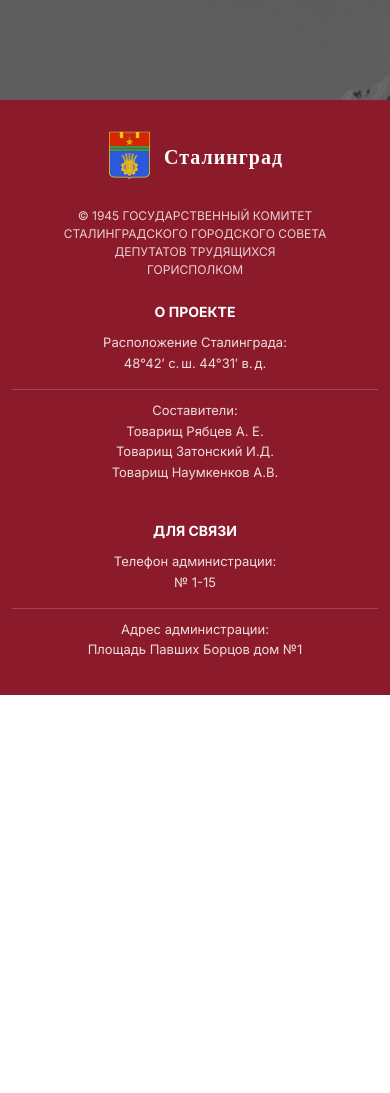
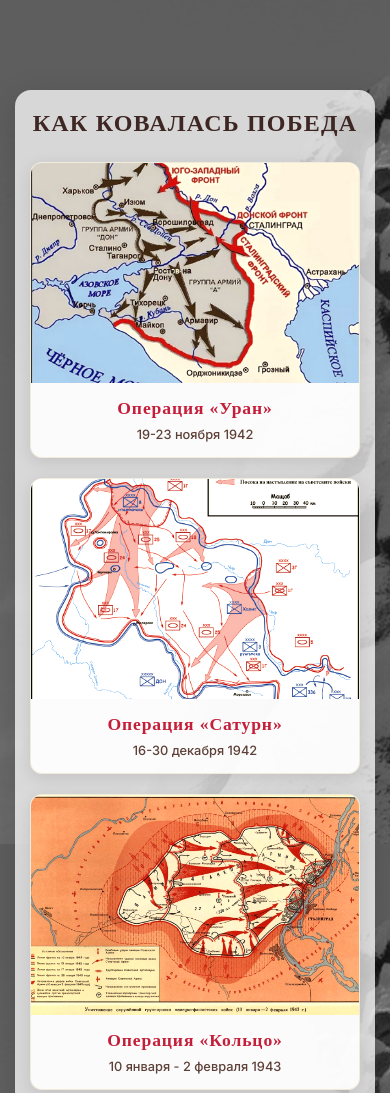
Before and after one commit to artcomXX/Volgograd, a plain HTML site: page pages/stalingrad.html in a window 390 px wide. Shown: the part 4220-5313 px from the top of the page. Before the commit the page ends 4915 px from the top, so only its background shows below. Drawn offline with nearby package versions, Linux system fonts and the light colour scheme.

Commit message:
Volgograd

```diff
--- a/pages/st.css
+++ b/pages/st.css
@@ -1644,3 +1644,175 @@ h1 {
         line-height: 1.6 !important;
     }
 }
+
+/* ========== СЕКЦИЯ КАРТ ОПЕРАЦИЙ ========== */
+.operations-section {
+    padding: 0 20px;
+}
+
+.operations-container {
+    max-width: 1400px;
+    margin: 0 auto;
+    background: rgba(255, 255, 255, 0.75);
+    border-radius: 20px;
+    padding: 40px 30px;
+    box-shadow: 0 8px 32px rgba(0, 0, 0, 0.15);
+}
+
+.operations-title {
+    font-family: 'Monomakh', serif;
+    font-size: 2.5rem;
+    text-align: center;
+    color: #3E2723;
+    letter-spacing: 0.05em;
+    text-transform: uppercase;
+    margin-bottom: 40px;
+}
+
+.operations-grid {
+    display: grid;
+    grid-template-columns: repeat(3, 1fr);
+    gap: 30px;
+}
+
+.operation-card {
+    background: rgba(255, 255, 255, 0.9);
+    border-radius: 12px;
+    overflow: hidden;
+    box-shadow: 0 4px 16px rgba(0, 0, 0, 0.1);
+    border: 1px solid rgba(201, 169, 97, 0.2);
+}
+
+.operation-card:hover {
+    box-shadow: 0 12px 32px rgba(0, 0, 0, 0.2);
+}
+
+.operation-image {
+    position: relative;
+    width: 100%;
+    height: 280px;
+    overflow: hidden;
+}
+
+.operation-image img {
+    width: 100%;
+    height: 100%;
+    object-fit: cover;
+    filter: sepia(20%) contrast(1.05);
+}
+
+.operation-desc {
+    padding: 20px;
+    text-align: center;
+    display: flex;
+    flex-direction: column;
+    gap: 8px;
+}
+
+.operation-name {
+    font-family: 'Monomakh', serif;
+    font-size: 1.3rem;
+    font-weight: 700;
+    color: #C41E3A;
+    letter-spacing: 0.05em;
+    display: block;
+}
+
+.operation-date {
+    font-size: 0.9rem;
+    color: #5D4037;
+    font-weight: 500;
+    display: block;
+}
+
+/* ========== АДАПТИВНОСТЬ ========== */
+
+@media (max-width: 1024px) {
+    .operations-grid {
+        grid-template-columns: repeat(2, 1fr);
+        gap: 25px;
+    }
+
+    .operations-container {
+        padding: 30px 25px;
+    }
+
+    .operations-title {
+        font-size: 2.2rem;
+    }
+
+    .operation-image {
+        height: 260px;
+    }
+}
+
+@media (max-width: 768px) {
+    .operations-section {
+        margin: 40px 0 60px;
+        padding: 0 15px;
+    }
+
+    .operations-container {
+        padding: 25px 20px;
+        border-radius: 16px;
+    }
+
+    .operations-title {
+        font-size: 1.8rem;
+        margin-bottom: 30px;
+    }
+
+    .operations-grid {
+        grid-template-columns: 1fr;
+        gap: 20px;
+    }
+
+    .operation-image {
+        height: 240px;
+    }
+
+    .operation-name {
+        font-size: 1.2rem;
+    }
+
+    .operation-date {
+        font-size: 0.85rem;
+    }
+}
+
+@media (max-width: 480px) {
+    .operations-container {
+        padding: 20px 15px;
+    }
+
+    .operations-title {
+        font-size: 1.5rem;
+        margin-bottom: 25px;
+    }
+
+    .operation-image {
+        height: 220px;
+    }
+
+    .operation-name {
+        font-size: 1.1rem;
+    }
+
+    .operation-date {
+        font-size: 0.8rem;
+    }
+
+    .operation-desc {
+        padding: 15px;
+    }
+}
+
+@media (max-width: 360px) {
+    .operation-image {
+        height: 200px;
+    }
+
+    .operations-title {
+        font-size: 1.3rem;
+    }
+}
--- a/pages/stalingrad.html
+++ b/pages/stalingrad.html
@@ -221,9 +221,48 @@
 
     </div>
 </div>
+		</div>
+<!-- Секция карт операций -->
+<section class="operations-section">
+    <div class="operations-container">
+        <h2 class="operations-title">Как ковалась победа</h2>
 
-		</div>
+        <div class="operations-grid">
+            <!-- Операция Уран -->
+            <div class="operation-card">
+                <div class="operation-image">
+                    <img src="campaigning/BogatiYran.jpg" alt="Операция Уран">
+                </div>
+                <div class="operation-desc">
+                    <span class="operation-name">Операция «Уран»</span>
+                    <span class="operation-date">19-23 ноября 1942</span>
+                </div>
+            </div>
 
+            <!-- Операция Сатурн -->
+            <div class="operation-card">
+                <div class="operation-image">
+                    <img src="campaigning/Saturn.png" alt="Операция Сатурн">
+                </div>
+                <div class="operation-desc">
+                    <span class="operation-name">Операция «Сатурн»</span>
+                    <span class="operation-date">16-30 декабря 1942</span>
+                </div>
+            </div>
+
+            <!-- Операция Кольцо -->
+            <div class="operation-card">
+                <div class="operation-image">
+                    <img src="campaigning/Kolcho.jpg" alt="Операция Кольцо">
+                </div>
+                <div class="operation-desc">
+                    <span class="operation-name">Операция «Кольцо»</span>
+                    <span class="operation-date">10 января - 2 февраля 1943</span>
+                </div>
+            </div>
+        </div>
+    </div>
+</section>
 		<footer class="footer">
 			<div class="footer-container">
 
```
Also changed, not shown: index.html (+2 -1 lines), main.css (+36 -0 lines), pages/campaigning/BogatiYran.jpg (added), pages/campaigning/Kolcho.jpg (added), pages/campaigning/Saturn.png (added).
